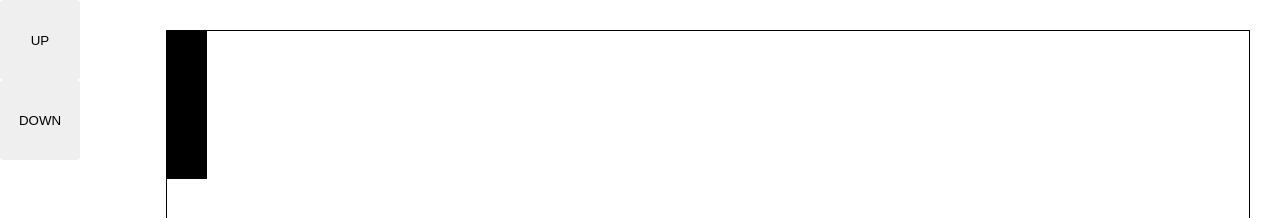
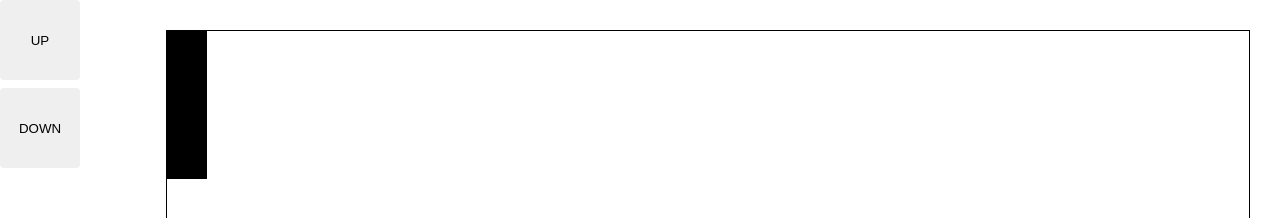
Before and after one commit to Dariuszb94/Ping-pong, a React (Create React App) app: page / in a window 1280 px wide. Shown: the top 218 px of the page. Built offline with nearby package versions, Linux system fonts and the light colour scheme.

Commit message:
buttons fix

```diff
--- a/src/App.tsx
+++ b/src/App.tsx
@@ -31,7 +31,7 @@ function App() {
   return (
     <BoardOuter>
       <section>
-        <ButtonDown
+        <ButtonUp
           onClick={() =>
             setPosition((prev) => {
               if (prev >= 10) return prev - 10;
@@ -40,8 +40,8 @@ function App() {
           }
         >
           UP
-        </ButtonDown>
-        <ButtonUp
+        </ButtonUp>
+        <ButtonDown
           onClick={() =>
             setPosition((prev) => {
               if (prev <= 70) return prev + 10;
@@ -50,7 +50,7 @@ function App() {
           }
         >
           DOWN
-        </ButtonUp>
+        </ButtonDown>
       </section>
       <BoardContainer position={position}></BoardContainer>
     </BoardOuter>
```
